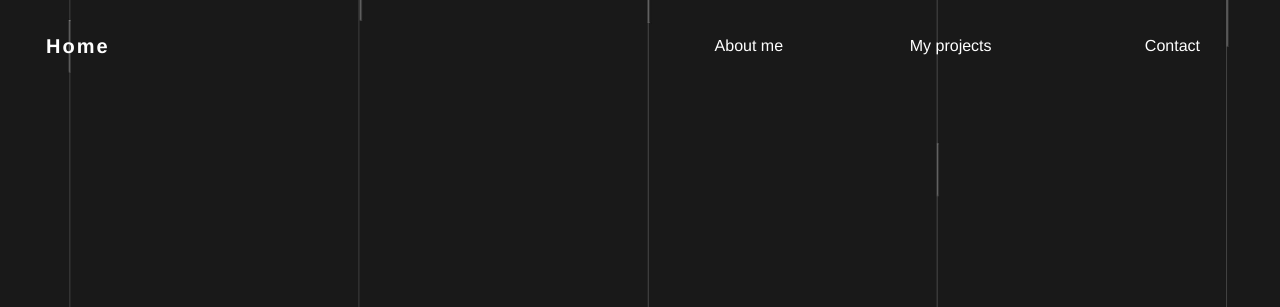
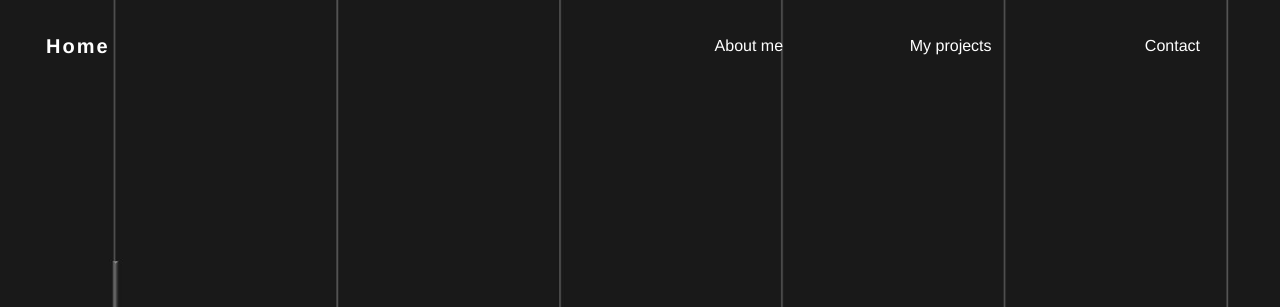
Before and after one commit to WilsonLe/Personal_Website, a website: page home.html in a window 1280 px wide. Shown: the top 307 px of the page. Drawn offline with nearby package versions, Linux system fonts and the light colour scheme.

Commit message:
add media max wid 1500px (medium screen)

```diff
--- a/style.css
+++ b/style.css
@@ -134,17 +134,19 @@ nav ul li a {
     line-height: 2em;
     font-size: 1.25em;
 }
+@media(max-width: 1500px){
+    header {
+        background: url(/Bannersmall-compressor.jpg) no-repeat 50% 50%;
+        background-size: cover;
+    }
+}
 @media(max-width: 600px){
     .title{
-        /* width: 100%;
-        padding-top: .5em; */
         padding-bottom: .1em;
         font-size: 2.5em;
         letter-spacing: 7.5px;
     }
     .subtitle{
-        /* width: 100%;
-        padding-top: .5em; */
         padding-bottom: .1em;
         font-size: .75em;
         letter-spacing: .75px;
```
